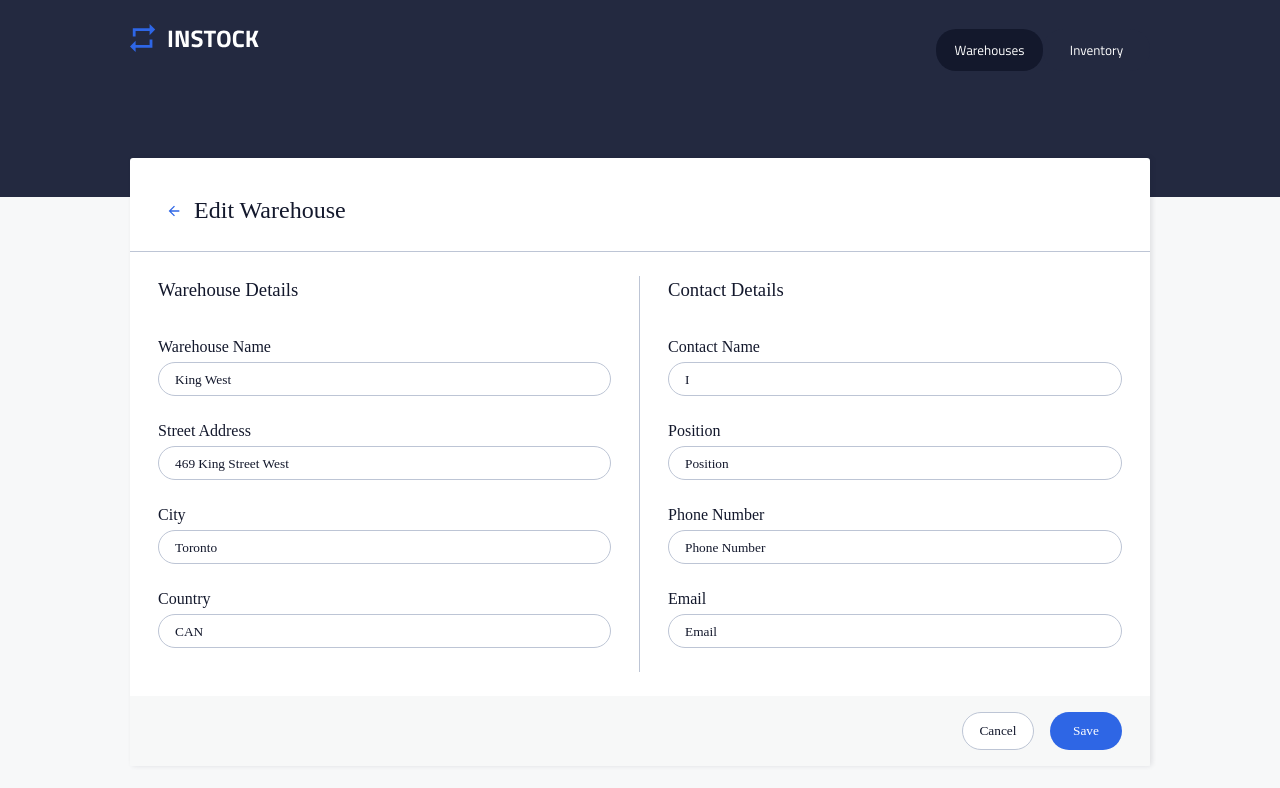
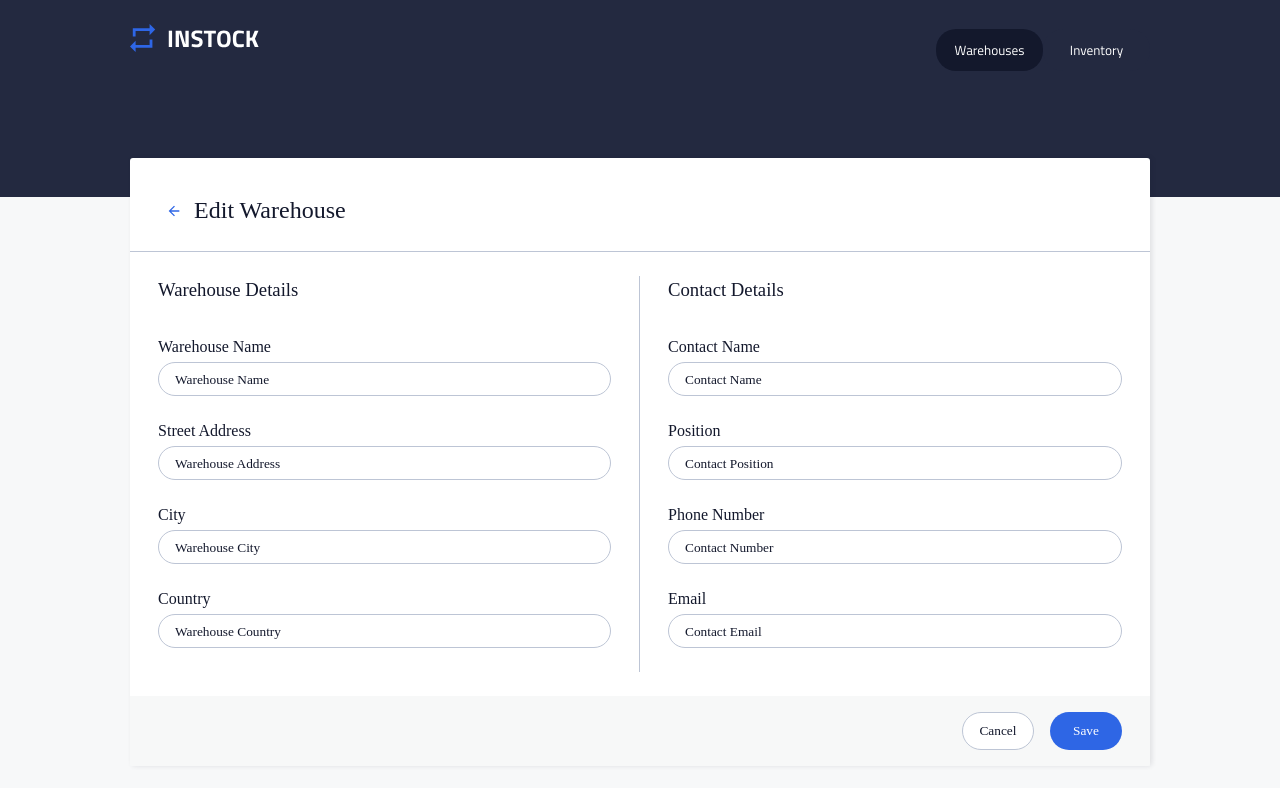
Before and after one commit to MacDavid1989/david-macdonald-instock, a React (Create React App) app in the folder client/: page /warehouse/1/edit in a window 1280 px wide. Shown: the top 788 px of the page. Built offline with nearby package versions, Linux system fonts and the light colour scheme; no server answers.

Commit message:
update form values and placeholders

```diff
--- a/client/src/pages/WarehouseEdit/WarehouseEdit.js
+++ b/client/src/pages/WarehouseEdit/WarehouseEdit.js
@@ -122,32 +122,32 @@ class EditWarehouse extends Component {
 
                                     <h3 className="edit-warehouse__details-title">warehouse details</h3>
                                     <label htmlFor="warehouseName" className="edit-warehouse__tag" >warehouse name</label>
-                                    <input name= "warehouseName" placeholder="King West" type="text" className="edit-warehouse__insert" value={this.state.warehouseName} onChange={this.onNameChange} />
+                                    <input name= "warehouseName" placeholder="Warehouse name" type="text" className="edit-warehouse__insert" value={this.state.name} onChange={this.onNameChange} />
 
                                     <label htmlFor="address" className="edit-warehouse__tag">street address</label>
-                                    <input name= "address" placeholder="469 King Street West" type="address" className="edit-warehouse__insert" value={this.state.address} onChange={this.onAddressChange} />
+                                    <input name= "address" placeholder="Warehouse address" type="address" className="edit-warehouse__insert" value={this.state.address} onChange={this.onAddressChange} />
 
                                     <label htmlFor="city" className="edit-warehouse__tag">city</label>
-                                    <input name= "city" placeholder="Toronto" type="text" className="edit-warehouse__insert" value={this.state.city} onChange={this.onCityChange} />
+                                    <input name= "city" placeholder="Warehouse city" type="text" className="edit-warehouse__insert" value={this.state.city} onChange={this.onCityChange} />
 
                                     <label htmlFor="country" className="edit-warehouse__tag">country</label>
-                                    <input name= "country" placeholder="CAN" type="text" className="edit-warehouse__insert" value={this.state.country} onChange={this.onCountryChange} />
+                                    <input name= "country" placeholder="Warehouse country" type="text" className="edit-warehouse__insert" value={this.state.country} onChange={this.onCountryChange} />
                                 </div>
 
                                 {/*  <<<<<<<<<< CONTACT DETAILS >>>>>>>>>> */}
                                 <div className="edit-warehouse__contact-details">
                                     <h3 className="edit-warehouse__details-title">contact details</h3>
                                     <label htmlFor="contactName" className="edit-warehouse__tag">contact name</label>
-                                    <input name= "contactName" placeholder="I" type="text"  className="edit-warehouse__insert" value={this.state.contactName} onChange={this.onContactNameChange} />
+                                    <input name= "contactName" placeholder="Contact name" type="text"  className="edit-warehouse__insert" value={this.state.contact.name} onChange={this.onContactNameChange} />
 
                                     <label htmlFor="position" className="edit-warehouse__tag">position</label>
-                                    <input name= "position" placeholder="Position" type="text" className="edit-warehouse__insert" value={this.state.position} onChange={this.onPositionChange} />
+                                    <input name= "position" placeholder="Contact position" type="text" className="edit-warehouse__insert" value={this.state.contact.position} onChange={this.onPositionChange} />
 
                                     <label htmlFor="phone"  className="edit-warehouse__tag">phone number</label>
-                                    <input name= "phone" placeholder="Phone Number" type="tel"  className="edit-warehouse__insert" value={this.state.phone} onChange={this.onPhoneChange} />
+                                    <input name= "phone" placeholder="Contact number" type="tel"  className="edit-warehouse__insert" value={this.state.contact.phone} onChange={this.onPhoneChange} />
 
                                     <label htmlFor="email"  className="edit-warehouse__tag">email</label>
-                                    <input name= "email" placeholder="Email" type="email" className="edit-warehouse__insert" value={this.state.email} onChange={this.onEmailChange} />
+                                    <input name= "email" placeholder="Contact email" type="email" className="edit-warehouse__insert" value={this.state.contact.email} onChange={this.onEmailChange} />
                                 </div>
                             </div>
                             {/*  <<<<<<<<<< EDIT WAREHOUSE FOOTER >>>>>>>>>> */}
```
